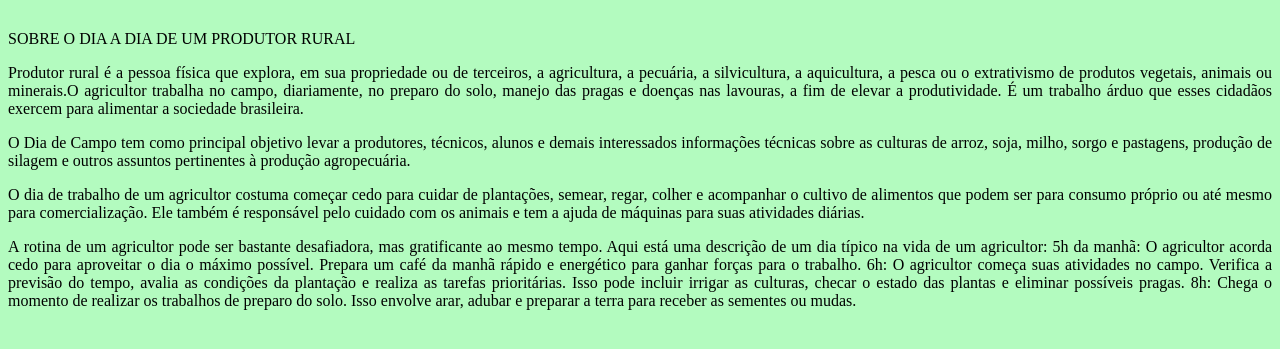
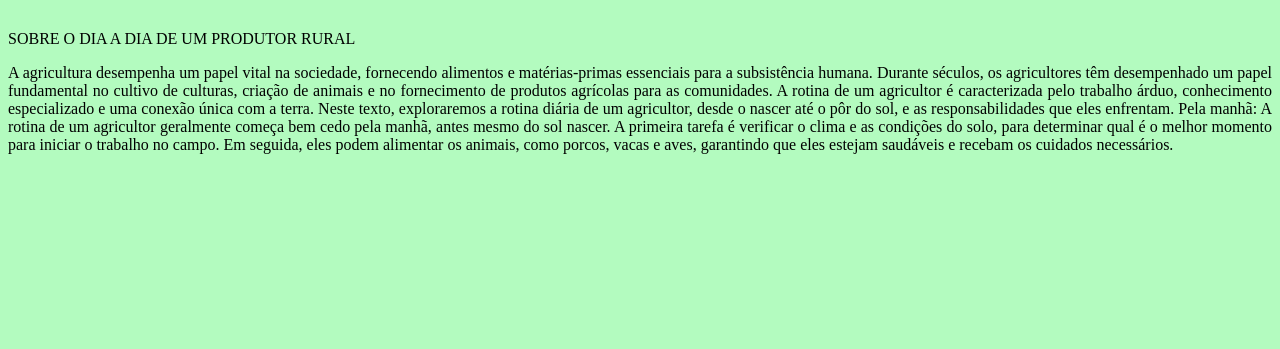
Before and after one commit to mariasilvasantos12/primeiroano2023, a plain HTML site: page index.html in a window 1280 px wide. Shown: the part 95-444 px from the top of the page. Drawn offline with Linux system fonts and the light colour scheme.

Commit message:
26/10/2023

```diff
--- a/index.html
+++ b/index.html
@@ -9,10 +9,6 @@
 <body>
     <h1>AGRONEGÓCIO E AGROPECUÁRIA</h1>
    <p> SOBRE O DIA A DIA DE UM PRODUTOR RURAL</p>
-   <p> Produtor rural é a pessoa física que explora, em sua propriedade ou de terceiros, a agricultura, a pecuária, a silvicultura, a aquicultura, a pesca ou o extrativismo de produtos vegetais, animais ou minerais.O agricultor trabalha no campo, diariamente, no preparo do solo, manejo das pragas e doenças nas lavouras, a fim de elevar a produtividade. É um trabalho árduo que esses cidadãos exercem para alimentar a sociedade brasileira.</p>
-   <p> O Dia de Campo tem como principal objetivo levar a produtores, técnicos, alunos e demais interessados informações técnicas sobre as culturas de arroz, soja, milho, sorgo e pastagens, produção de silagem e outros assuntos pertinentes à produção agropecuária.</p>
-   <p>O dia de trabalho de um agricultor costuma começar cedo para cuidar de plantações, semear, regar, colher e acompanhar o cultivo de alimentos que podem ser para consumo próprio ou até mesmo para comercialização. Ele também é responsável pelo cuidado com os animais e tem a ajuda de máquinas para suas atividades diárias.</p>
-   <p>A rotina de um agricultor pode ser bastante desafiadora, mas gratificante ao mesmo tempo. Aqui está uma descrição de um dia típico na vida de um agricultor: 5h da manhã: O agricultor acorda cedo para aproveitar o dia o máximo possível. Prepara um café da manhã rápido e energético para ganhar forças para o trabalho. 6h: O agricultor começa suas atividades no campo. Verifica a previsão do tempo, avalia as condições da plantação e realiza as tarefas prioritárias. Isso pode incluir irrigar as culturas, checar o estado das plantas e eliminar possíveis pragas. 8h: Chega o momento de realizar os trabalhos de preparo do solo. Isso envolve arar, adubar e preparar a terra para receber as sementes ou mudas.</p>
-   <p>
+   <p> A agricultura desempenha um papel vital na sociedade, fornecendo alimentos e matérias-primas essenciais para a subsistência humana. Durante séculos, os agricultores têm desempenhado um papel fundamental no cultivo de culturas, criação de animais e no fornecimento de produtos agrícolas para as comunidades. A rotina de um agricultor é caracterizada pelo trabalho árduo, conhecimento especializado e uma conexão única com a terra. Neste texto, exploraremos a rotina diária de um agricultor, desde o nascer até o pôr do sol, e as responsabilidades que eles enfrentam. Pela manhã: A rotina de um agricultor geralmente começa bem cedo pela manhã, antes mesmo do sol nascer. A primeira tarefa é verificar o clima e as condições do solo, para determinar qual é o melhor momento para iniciar o trabalho no campo. Em seguida, eles podem alimentar os animais, como porcos, vacas e aves, garantindo que eles estejam saudáveis e recebam os cuidados necessários.<p>
 </body>
 </html>
```
